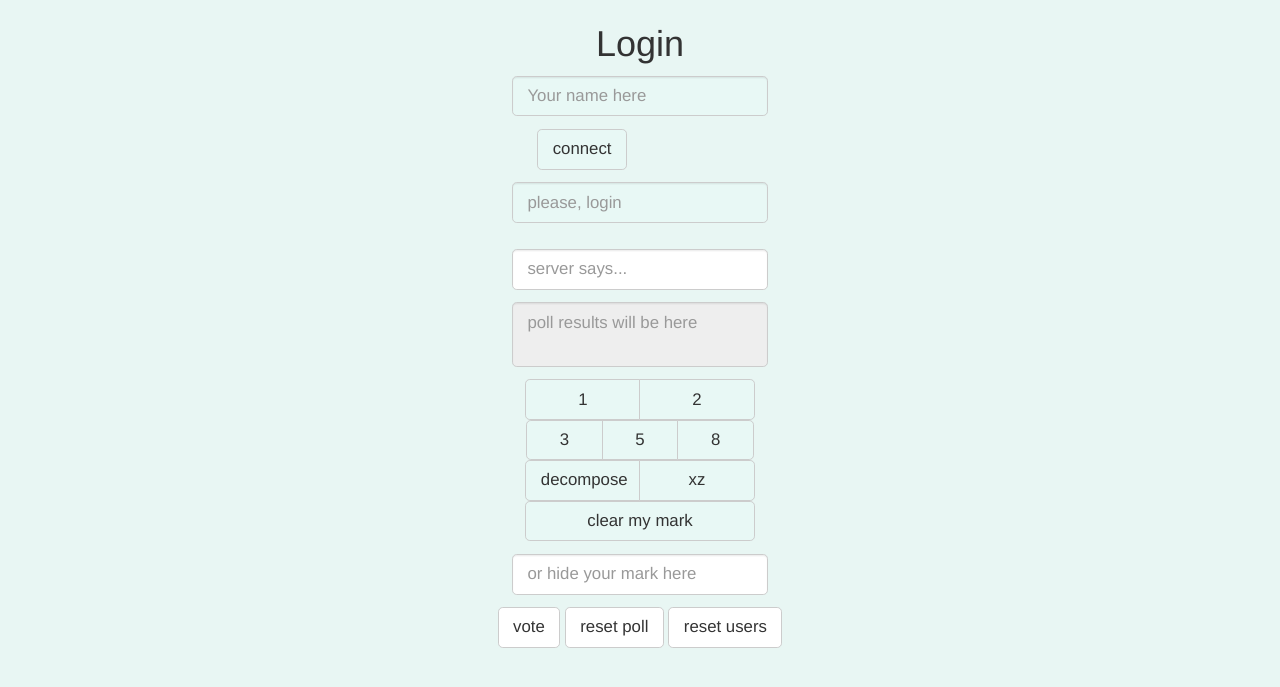
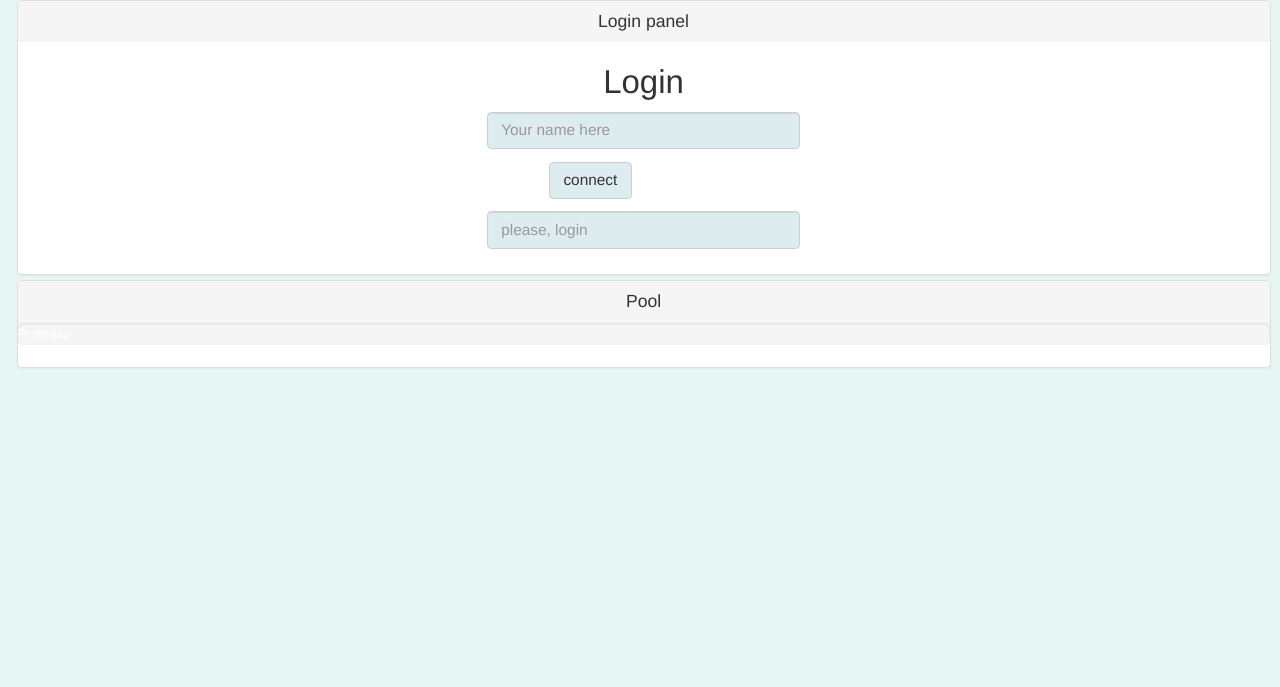
Before and after one commit to gluhar2006/scrum_web, a Flask app: page / in a window 1280 px wide. Shown: the top 687 px of the page. Run offline with Flask 2, Linux system fonts and the light colour scheme; some libraries are stand-ins or nearby versions.

Commit message:
add collapse; progressBar and upd button design

```diff
--- a/app/run.py
+++ b/app/run.py
@@ -22,9 +22,11 @@ def getMark(name: str):
 
 
 def emitComment():
-    msg = 'voting is over'
     nameAndMarkDict = {k: v['mark'] for k, v in pollResults.items()}
     markList = list(nameAndMarkDict.values())
+    markListWithNumbers = [int(m) for m in markList if m in POSSIBLE_MARKS[2:-1]]
+    averageMark = sum(markListWithNumbers)/len(markListWithNumbers)
+    msg = f'Voting is over. Average mark is {averageMark}'
     marksCount = len(set(markList))
     if marksCount == 1:
         msg = f'Unanimously! {markList[0]}!'
@@ -45,8 +47,14 @@ def emitResults():
             emitComment()
         except:
             pass
+        completedPerc = "100%"
     else:
         resp = [{'name': name, 'state': pollResults[name]['state']} for name in pollResults]
+        if len(resp):
+            completedPerc = f"{100 * len([q for q in resp if q.get('state')]) / len(pollResults)}%"
+        else:
+            completedPerc = "0%"
+    resp.append({'perc_complete': completedPerc})
     emit('poll', resp, broadcast=True)
 
 
--- a/app/static/app.js
+++ b/app/static/app.js
@@ -4,22 +4,24 @@ let myName = null;
 setTimeout(show_state, 200);
 
 let updSizes = function () {
-    document.body.style.zoom = '120%';
+  document.body.style.zoom = '110%';
 
-    let fieldsWidths = [20, 30, 60];
+  let fieldsWidths = [25, 60, 60];
 
   isMobile = window.innerHeight * 1.5 > window.innerWidth;
 
-    if (isMobile)
-        for (val in fieldsWidths)
-            fieldsWidths[val] *= 1.5;
+  // if (isMobile)
+  //   for (elementId in ['vote_0', 'vote_c', 'vote_1', 'vote_2', 'vote_3', 'vote_5', 'vote_8', 'vote_9'])
+  //     document.getElementById(elementId).style.height = '150%';
+  //   for (val in fieldsWidths)
+  //     fieldsWidths[val] *= 1.5;
 
-    for (elementId of ['login', 'socket_state', 'resp_auth', 'serv_reply', 'vote_3', 'vote_5', 'vote_8', 'mark'])
-        document.getElementById(elementId).style.width = fieldsWidths[0].toString()+'%';
-    for (elementId of ['gr_1', 'gr_2', 'gr_3', 'gr_4', 'vote_1', 'vote_2', 'vote_9', 'vote_0'])
-        document.getElementById(elementId).style.width = fieldsWidths[1].toString()+'%';
-    for (elementId of ['vote_c'])
-        document.getElementById(elementId).style.width = fieldsWidths[2].toString()+'%';
+  for (elementId of ['login', 'socket_state', 'serv_reply', 'vote_3', 'vote_5', 'vote_8', 'mark', 'vote_1', 'vote_2', 'vote_9', 'vote_0', 'vote_c'])
+    document.getElementById(elementId).style.width = fieldsWidths[0].toString() + '%';
+  for (elementId of ['gr_1', 'gr_2', 'resp_auth'])
+    document.getElementById(elementId).style.width = fieldsWidths[1].toString() + '%';
+  for (elementId of [])
+    document.getElementById(elementId).style.width = fieldsWidths[2].toString() + '%';
 };
 
 
@@ -27,9 +29,9 @@ window.onload = function () {
   updSizes();
 };
 
-// window.onresize = function () {
-//     updSizes();
-// };
+window.onresize = function () {
+  updSizes();
+};
 
 function show_state() {
   if (socket && socket.connected === true)
@@ -51,10 +53,21 @@ function connect() {
   if (login) {
     socket.emit('auth', login);
     setTimeout(show_state, 200);
+    showPool();
   } else {
     document.getElementById('socket_state').value = 'enter login and press connect';
     document.getElementById('resp_auth').value = 'Please, enter login and press connect';
   }
+}
+
+function showPool() {
+  $('#sLogin').collapse('toggle');
+  $('#sPool').collapse('show');
+}
+
+function showLogin() {
+  $('#sPool').collapse('toggle');
+  $('#sLogin').collapse('show');
 }
 
 socket.on('auth_resp', function (msg) {
@@ -70,6 +83,9 @@ socket.on('auth_resp', function (msg) {
 socket.on('poll', function (results) {
   let output = '';
   for (let res of results) {
+    if (res.hasOwnProperty('perc_complete'))
+      document.getElementById('progressBar').style.width = res['perc_complete'];
+    else {
       output += res['name'];
       if (res['state'] === true) {
         output += ' ready';
@@ -82,6 +98,7 @@ socket.on('poll', function (results) {
       }
       if (results.indexOf(res) !== results.length - 1)
         output += '\n';
+    }
   }
   document.getElementById('serv_reply').style.height = (results.length * 25).toString() + 'px';
   document.getElementById('serv_reply').value = output;
@@ -97,6 +114,7 @@ function disconnect() {
   document.getElementById('disconnect_button').style.visibility = 'hidden';
   setTimeout(show_state, 200);
   location.reload();
+  showLogin();
 }
 
 window.addEventListener
--- a/app/templates/index.html
+++ b/app/templates/index.html
@@ -4,7 +4,7 @@
 <head>
   <meta charset="UTF-8">
   <title>
-    Scrum-login
+    Scrum poker v 0.1
   </title>
   <link rel="stylesheet" href="{{ url_for('static', filename = 'bootstrap.min.css') }}">
   <script type="text/javascript" src="{{ url_for('static', filename = 'socket.io.min.js') }}"></script>
@@ -15,46 +15,98 @@
 
 <body style="background-color: #E8F6F3">
 
-  <div id="sLogin" style="margin-top: 1%; visibility: inherit" align="center">
+<div class="container">
 
-    <h2>Login</h2>
+  <div class="panel-group" id="accordion">
 
-    <input type="text" class="form-control" id="login" placeholder="Your name here" style="width: 20%;background-color: #E8F8F5">
+    <div class="panel panel-default">
+      <div class="panel-heading">
+        <h4 class="panel-title" align="center">
+          <a onclick="showLogin()">Login panel</a>
+        </h4>
+      </div>
 
-    <button id="connect_button" onclick="connect()" class="btn btn-default" style="margin-top: 1%; background-color: #E8F8F5; visibility: visible">connect</button>
-    <button id="disconnect_button" onclick="disconnect()" class="btn btn-default" style="margin-top: 1%; background-color: #E8F8F5; visibility: hidden">disconnect</button>
+      <div id="sLogin" style="margin-top: 1%; margin-bottom: 2%;visibility: inherit" align="center"
+           class="panel-collapse collapse in">
 
-    <input type="text" class="form-control" id="socket_state" placeholder="please, login" style="width: 20%; margin-top: 1%; background-color: #E8F8F5"></input>
+        <h2>Login</h2>
+
+        <input type="text" class="form-control" id="login" placeholder="Your name here"
+               style=";background-color: #DDECEE">
+
+        <button id="connect_button" onclick="connect()" class="btn btn-default"
+                style="margin-top: 1%; background-color: #DDECEE; visibility: visible">connect
+        </button>
+        <button id="disconnect_button" onclick="disconnect()" class="btn btn-default"
+                style="margin-top: 1%; background-color: #DDECEE; visibility: hidden">disconnect
+        </button>
+
+        <input type="text" class="form-control" id="socket_state" placeholder="please, login"
+               style="margin-top: 1%; background-color: #DDECEE"></input>
+
+      </div>
+
+    </div>
+
+    <div class="panel panel-default">
+      <div class="panel-heading">
+        <h4 class="panel-title" align="center">
+          <a onclick="showPool()">Pool</a>
+        </h4>
+      </div>
+
+      <div class="progress">
+        <div id="progressBar" class="progress-bar progress-bar-success" role="progressbar" aria-valuenow="0"
+             aria-valuemin="0" aria-valuemax="100" style="width:0%">Progress
+        </div>
+      </div>
+
+      <div id="sPool" style="margin-top: 2%; margin-bottom: 2%" align="center" class="panel-collapse collapse">
+        <input type="text" class="form-control" id="resp_auth" placeholder="server says...">
+
+        <textarea id="serv_reply" placeholder="poll results will be here" class="form-control"
+                  style="margin-top: 1%; resize: none" disabled></textarea>
+
+        <div id="gr_1" class="btn-group btn-group-justified" style="; margin-top: 1%">
+          <div id="vote_1" class="btn btn-default" style="background-color: #DDECEE;" onclick="vote(1)" title="1">1
+          </div>
+          <div id="vote_2" class="btn btn-default" style="background-color: #DDECEE;" onclick="vote(2)" title="2">2
+          </div>
+          <div id="vote_3" class="btn btn-default" style="background-color: #DDECEE;" onclick="vote(3)" title="3">3
+          </div>
+          <div id="vote_5" class="btn btn-default" style="background-color: #DDECEE;" onclick="vote(5)" title="5">5
+          </div>
+        </div>
+        <div id="gr_2" class="btn-group btn-group-justified" style=";">
+          <div id="vote_8" class="btn btn-default" style="background-color: #DDECEE;" onclick="vote(8)" title="8">8
+          </div>
+          <div id="vote_9" class="btn btn-default" style="background-color: #DDECEE;" onclick="vote(9)" title="9">
+            decompose
+          </div>
+          <div id="vote_0" class="btn btn-default" style="background-color: #DDECEE;" onclick="vote(0)" title="0">xz
+          </div>
+          <div id="vote_c" class="btn btn-default" style="background-color: #DDECEE;" onclick="vote(-1)" title="-1">
+            clear my mark
+          </div>
+        </div>
+
+        <input type="password" id="mark" placeholder="---or hide your mark here---" class="form-control"
+               style=";margin-top: 1%">
+        <button onclick="vote()" class="btn btn-default" style="margin-top: 1%; background-color: #DDECEE"
+                title="vote with mark entered manually">vote hidden
+        </button>
+        <button onclick="reset_poll()" class="btn btn-default" style="margin-top: 1%; background-color: #DDECEE"
+                title="start new pool (reset marks)">reset poll
+        </button>
+        <button onclick="reset_users()" class="btn btn-default" style="margin-top: 1%; background-color: #DDECEE"
+                title="reset users (if there is one or more improperly closed connections)">reset users
+        </button>
+
+      </div>
+    </div>
 
   </div>
-
-  <div id="sPool" style="margin-top: 2%" align="center">
-    <input type="text" class="form-control" id="resp_auth" placeholder="server says..." style="width: 20%">
-
-    <textarea id="serv_reply" placeholder="poll results will be here" class="form-control" style="width: 20%;margin-top: 1%; resize: none" disabled></textarea>
-
-    <div id="gr_1" class="btn-group btn-group-justified" style="width: 30%; margin-top: 1%">
-      <button id="vote_1" type="button" class="btn btn-default" style="background-color: #E8F8F5;width: 30%" onclick="vote(1)" title="1">1</button>
-      <button id="vote_2" type="button" class="btn btn-default" style="background-color: #E8F8F5;width: 30%" onclick="vote(2)" title="2">2</button>
-    </div>
-    <div id="gr_2" class="btn-group btn-group-justified" style="width: 30%;">
-      <button id="vote_3" type="button" class="btn btn-default" style="background-color: #E8F8F5;width: 20%" onclick="vote(3)" title="3">3</button>
-      <button id="vote_5" type="button" class="btn btn-default" style="background-color: #E8F8F5;width: 20%" onclick="vote(5)" title="5">5</button>
-      <button id="vote_8" type="button" class="btn btn-default" style="background-color: #E8F8F5;width: 20%" onclick="vote(8)" title="8">8</button>
-    </div>
-    <div id="gr_3" class="btn-group btn-group-justified" style="width: 30%;">
-      <button id="vote_9" type="button" class="btn btn-default" style="background-color: #E8F8F5;width: 30%" onclick="vote(9)" title="9">decompose</button>
-      <button id="vote_0" type="button" class="btn btn-default" style="background-color: #E8F8F5;width: 30%" onclick="vote(0)" title="0">xz</button>
-    </div>
-    <div id="gr_4" class="btn-group btn-group-justified" style="width: 30%;">
-      <button id="vote_c" type="button" class="btn btn-default" style="background-color: #E8F8F5;width: 60%" onclick="vote(-1)" title="-1">clear my mark</button>
-    </div>
-
-    <input type="password" id="mark" placeholder="or hide your mark here" class="form-control" style="width: 20%;margin-top: 1%">
-    <button onclick="vote()" class="btn btn-default" style="margin-top: 1%">vote</button>
-    <button onclick="reset_poll()" class="btn btn-default" style="margin-top: 1%">reset poll</button>
-    <button onclick="reset_users()" class="btn btn-default" style="margin-top: 1%">reset users</button>
-  </div>
+</div>
 
 </body>
 
```
Lines whose indentation alone changed are shown as unchanged.
